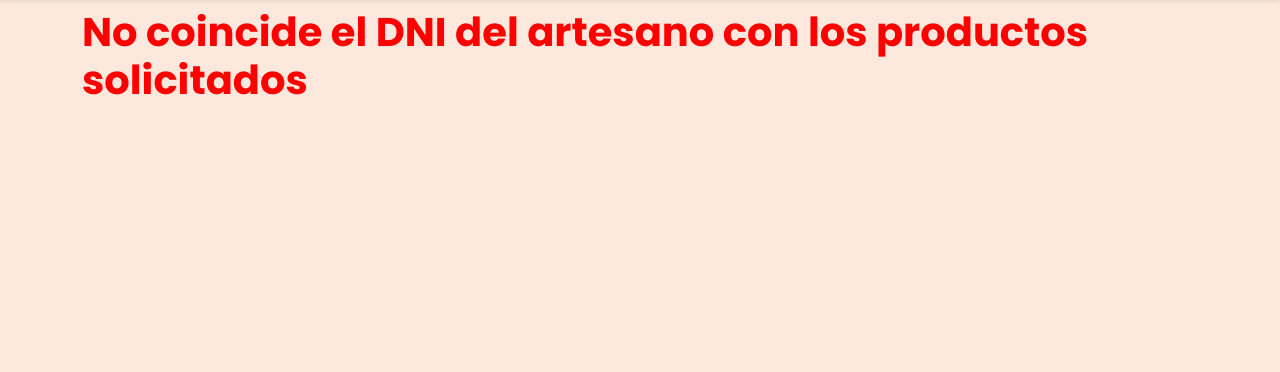
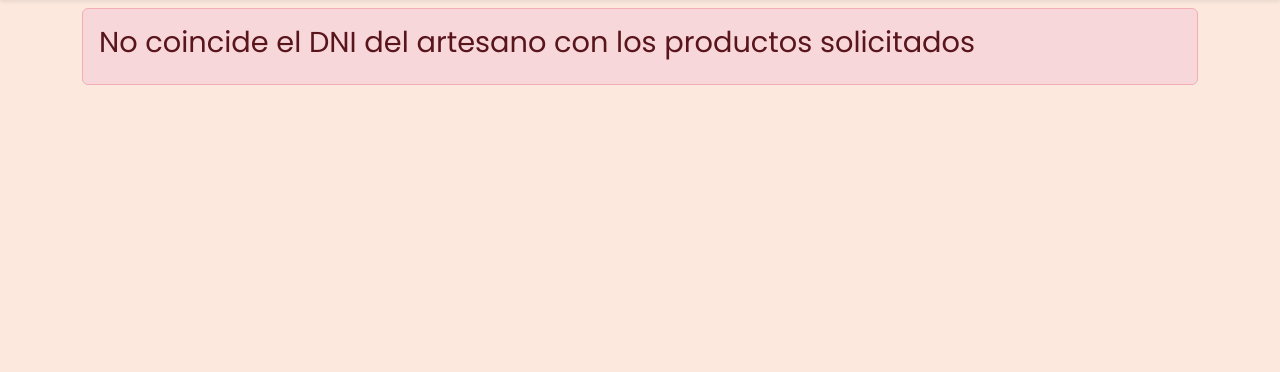
Before and after one commit to J0C4P/TPLaboratorio-Programacion3, a Django app: page /productos/ver_mis_productos/1 in a window 1280 px wide. Shown: the part 48-420 px from the top of the page. Run offline with Django 5.2, Linux system fonts and the light colour scheme; the visitor is signed in with stand-in values (Sample User, id 1).

Commit message:
Alert de acceso prohibido mas estetico

```diff
--- a/Django/ponchoVirtual/ponchoVirtual/apps/productos/templates/Mis_productos.html
+++ b/Django/ponchoVirtual/ponchoVirtual/apps/productos/templates/Mis_productos.html
@@ -88,6 +88,8 @@
 
         <script src="{% static 'js/buscador.js' %}"></script>
     {% else %}
-        <h1 style="color: red">No coincide el DNI del artesano con los productos solicitados</h1>
+        <div class="alert alert-danger" role="alert">
+            <h2>No coincide el DNI del artesano con los productos solicitados</h2>
+        </div>
     {% endif %}
 {% endblock %}
--- a/Django/ponchoVirtual/ponchoVirtual/apps/productos/templates/detalle_producto.html
+++ b/Django/ponchoVirtual/ponchoVirtual/apps/productos/templates/detalle_producto.html
@@ -75,7 +75,7 @@
             </section>
     {% else %}
         <div class="alert alert-danger" role="alert">
-            <h1>No puede modificar anuncios que no le pertenecen</h1>
+            <h2>No puede modificar anuncios que no le pertenecen</h2>
         </div>
     {% endif %}
 {% endblock %}
```
